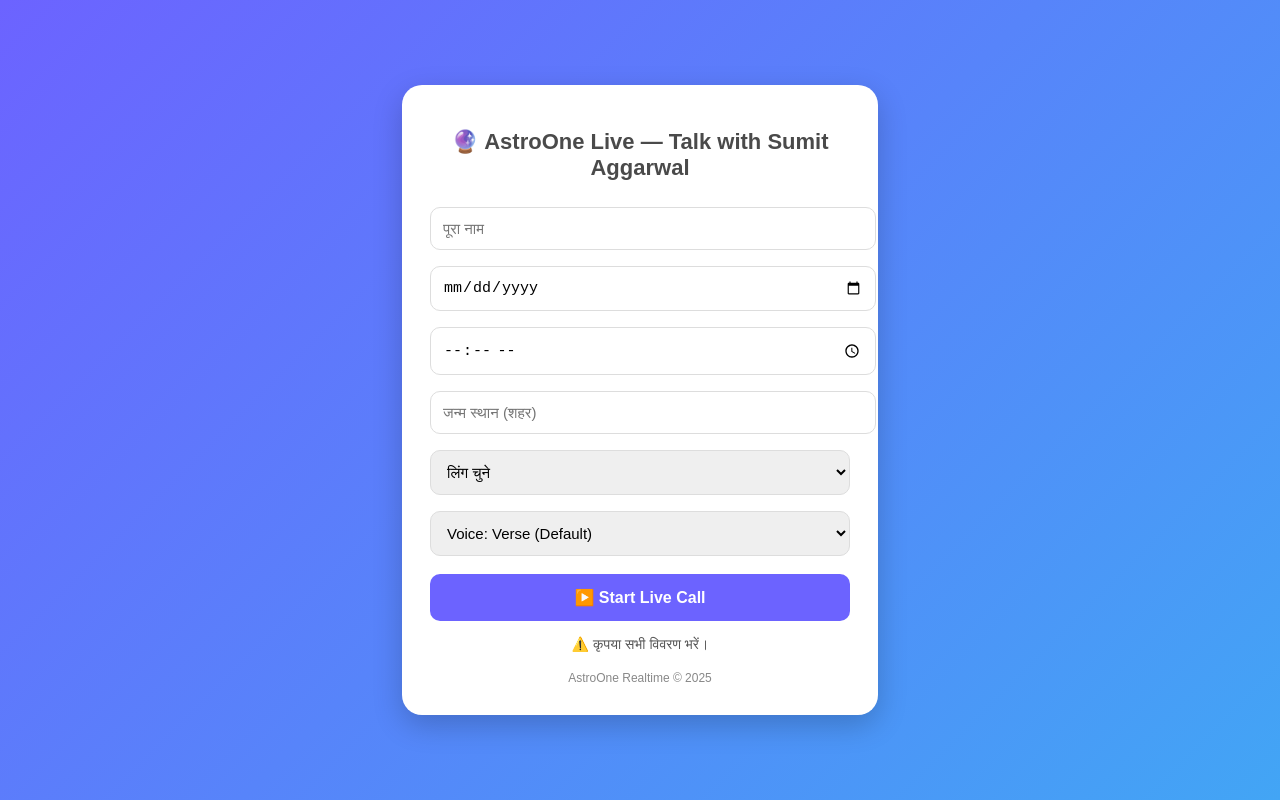
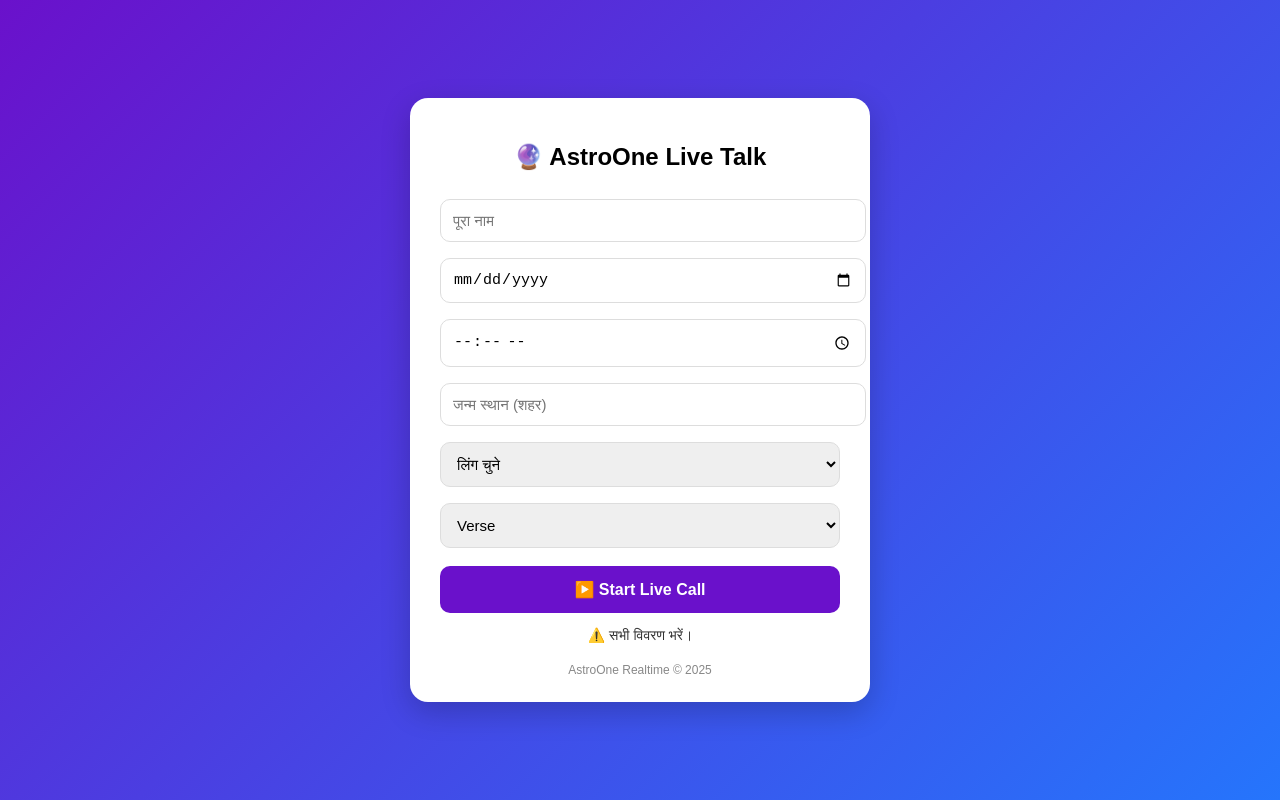
Before and after one commit to ksbminfotech5685/astroone-realtime-, a plain HTML site: page client/index.html in a window 1280 px wide. Both pictures are taken after a click on the button "▶️ Start Live Call". Drawn offline with Linux system fonts and the light colour scheme.

Commit message:
Update index.html

```diff
--- a/client/index.html
+++ b/client/index.html
@@ -1,165 +1,78 @@
 <!doctype html>
 <html lang="hi">
 <head>
-  <meta charset="utf-8" />
-  <meta name="viewport" content="width=device-width,initial-scale=1" />
-  <title>🔮 AstroOne Realtime — Live Astrology Call</title>
-
+<meta charset="utf-8">
+<meta name="viewport" content="width=device-width,initial-scale=1">
+<title>🔮 AstroOne Realtime — Final Stable Version 3.3</title>
 <style>
-    body {
-      font-family: "Poppins", sans-serif;
-      background: linear-gradient(135deg, #6c63ff 0%, #42a5f5 100%);
-      margin: 0;
-      min-height: 100vh;
-      display: flex;
-      align-items: center;
-      justify-content: center;
-    }
-    .container {
-      background: #fff;
-      width: 420px;
-      border-radius: 20px;
-      box-shadow: 0 10px 30px rgba(0,0,0,0.2);
-      padding: 30px 28px;
-      text-align: center;
-      transition: all .3s ease;
-    }
-    h1 {
-      color: #4a4a4a;
-      font-size: 22px;
-      margin-bottom: 18px;
-    }
-    input, select {
-      width: 100%;
-      padding: 12px;
-      margin: 8px 0;
-      border-radius: 10px;
-      border: 1px solid #ddd;
-      font-size: 15px;
-      outline: none;
-      transition: .2s;
-    }
-    input:focus, select:focus { border-color: #6c63ff; box-shadow: 0 0 0 2px #6c63ff33; }
-
-    button {
-      width: 100%;
-      padding: 14px;
-      margin-top: 10px;
-      border: none;
-      border-radius: 10px;
-      font-weight: 600;
-      font-size: 16px;
-      cursor: pointer;
-      transition: .2s;
-    }
-    #startBtn {
-      background: #6c63ff;
-      color: #fff;
-    }
-    #startBtn:hover { background: #5a52e0; }
-    #stopBtn {
-      background: #e74c3c;
-      color: #fff;
-      display: none;
-    }
-    #stopBtn:hover { background: #d13f2f; }
-    .status {
-      margin-top: 15px;
-      font-size: 14px;
-      color: #555;
-      min-height: 20px;
-    }
-    .footer {
-      margin-top: 15px;
-      font-size: 12px;
-      color: #888;
-    }
+body{margin:0;font-family:Poppins,sans-serif;background:linear-gradient(135deg,#6a11cb 0%,#2575fc 100%);
+display:flex;justify-content:center;align-items:center;height:100vh;}
+.card{background:#fff;width:400px;border-radius:18px;box-shadow:0 10px 30px rgba(0,0,0,.2);
+padding:25px 30px;text-align:center;animation:fadeIn .6s ease;}
+@keyframes fadeIn{from{opacity:0;transform:translateY(30px);}to{opacity:1;transform:translateY(0);}}
+input,select{width:100%;padding:12px;margin:8px 0;border-radius:10px;border:1px solid #ddd;font-size:15px;}
+button{width:100%;padding:14px;margin-top:10px;border:none;border-radius:10px;font-weight:600;font-size:16px;
+cursor:pointer;transition:.3s;}
+#startBtn{background:#6a11cb;color:#fff;}#startBtn:hover{background:#5310b8;}
+#stopBtn{background:#e74c3c;color:#fff;display:none;}#stopBtn:hover{background:#c0392b;}
+.status{margin-top:14px;font-size:14px;color:#333;min-height:22px;}
+.footer{margin-top:14px;color:#888;font-size:12px;}
 </style>
 </head>
 <body>
-  <div class="container">
-    <h1>🔮 AstroOne Live — Talk with Sumit Aggarwal</h1>
-
+<div class="card">
+<h2>🔮 AstroOne Live Talk</h2>
 <input id="name" placeholder="पूरा नाम">
 <input id="dob" type="date">
 <input id="tob" type="time">
 <input id="pob" placeholder="जन्म स्थान (शहर)">
-    <select id="gender">
-      <option value="">लिंग चुने</option>
-      <option value="male">पुरुष</option>
-      <option value="female">महिला</option>
-      <option value="other">अन्य</option>
-    </select>
-    <select id="voice">
-      <option value="verse">Voice: Verse (Default)</option>
-      <option value="alloy">Alloy</option>
-      <option value="amber">Amber</option>
-      <option value="copper">Copper</option>
-      <option value="sage">Sage</option>
-      <option value="opal">Opal</option>
-    </select>
-
+<select id="gender"><option value="">लिंग चुने</option><option value="male">पुरुष</option><option value="female">महिला</option><option value="other">अन्य</option></select>
+<select id="voice"><option value="verse">Verse</option><option value="alloy">Alloy</option><option value="amber">Amber</option><option value="copper">Copper</option><option value="sage">Sage</option><option value="opal">Opal</option></select>
 <button id="startBtn">▶️ Start Live Call</button>
 <button id="stopBtn">⏹ End Call</button>
-
-    <div class="status" id="status">Fill your birth details and press Start.</div>
-
-    <audio id="remoteAudio" autoplay></audio>
-
+<div class="status" id="status">अपनी जानकारी भरें और Start दबाएँ।</div>
+<audio id="remoteAudio" autoplay playsinline></audio>
 <div class="footer">AstroOne Realtime © 2025</div>
 </div>
 
 <script>
-    const startBtn = document.getElementById('startBtn');
-    const stopBtn = document.getElementById('stopBtn');
-    const remoteAudio = document.getElementById('remoteAudio');
-    const statusEl = document.getElementById('status');
 let pc, localStream, ephemeralKey, sessionMeta;
+const remoteAudio=document.getElementById("remoteAudio"),startBtn=document.getElementById("startBtn"),
+stopBtn=document.getElementById("stopBtn"),statusEl=document.getElementById("status");
+const setStatus=t=>statusEl.innerText=t;
 
-    function setStatus(msg){ statusEl.innerText = msg; }
+async function newSession(){
+  const name=document.getElementById("name").value.trim(),dob=document.getElementById("dob").value,
+  tob=document.getElementById("tob").value,pob=document.getElementById("pob").value.trim(),
+  gender=document.getElementById("gender").value,voice=document.getElementById("voice").value||"verse";
+  const r=await fetch("/session",{method:"POST",headers:{"Content-Type":"application/json"},
+  body:JSON.stringify({name,dob,tob,pob,gender,voice})});
+  const d=await r.json();
+  if(!d?.session) throw new Error("Session create failed");
+  sessionMeta=d.session;
+  ephemeralKey=sessionMeta?.client_secret?.value||sessionMeta?.client_secret;
+}
 
-    async function startCall() {
-      const name = document.getElementById('name').value.trim();
-      const dob = document.getElementById('dob').value;
-      const tob = document.getElementById('tob').value;
-      const pob = document.getElementById('pob').value.trim();
-      const gender = document.getElementById('gender').value;
-      const voice = document.getElementById('voice').value || 'verse';
-      if(!name||!dob||!tob||!pob||!gender){ return setStatus("⚠️ कृपया सभी विवरण भरें।"); }
+async function startCall(){
+  const name=document.getElementById("name").value.trim();
+  if(!name) return setStatus("⚠️ सभी विवरण भरें।");
+  setStatus("🔮 Connecting...");
+  startBtn.disabled=true; stopBtn.style.display="block";
 
-      setStatus("🔮 Connecting with AstroOne Realtime...");
-      startBtn.disabled = true;
+  await newSession(); // create first session
+  localStream=await navigator.mediaDevices.getUserMedia({audio:true});
+  pc=new RTCPeerConnection();
+  pc.ontrack=e=>{remoteAudio.srcObject=e.streams[0];remoteAudio.play().catch(()=>{});};
+  for(const t of localStream.getTracks()) pc.addTrack(t,localStream);
+  const offer=await pc.createOffer(); await pc.setLocalDescription(offer);
+  const model=sessionMeta?.model||"gpt-4o-realtime-preview";
+  const res=await fetch(`https://api.openai.com/v1/realtime?model=${model}`,{
+    method:"POST",headers:{Authorization:`Bearer ${ephemeralKey}`,"Content-Type":"application/sdp"},body:offer.sdp});
+  const ans=await res.text(); await pc.setRemoteDescription({type:"answer",sdp:ans});
+  setStatus("✅ Live call connected! बोलना शुरू करें...");
 
-      const resp = await fetch('/session', {
-        method:'POST',
-        headers:{'Content-Type':'application/json'},
-        body: JSON.stringify({ name,dob,tob,pob,gender,voice })
-      });
-      const data = await resp.json();
-      if(!data?.session){ setStatus("❌ Session creation failed."); console.log(data); return; }
-      sessionMeta = data.session;
-      ephemeralKey = sessionMeta?.client_secret?.value || sessionMeta?.client_secret;
-      if(!ephemeralKey){ setStatus("❌ Invalid session key."); console.log(sessionMeta); return; }
-
-      localStream = await navigator.mediaDevices.getUserMedia({ audio:true, video:false });
-      pc = new RTCPeerConnection();
-      pc.ontrack = e => { remoteAudio.srcObject = e.streams[0]; remoteAudio.play().catch(()=>{}); };
-      for(const t of localStream.getTracks()) pc.addTrack(t, localStream);
-
-      const offer = await pc.createOffer();
-      await pc.setLocalDescription(offer);
-
-      const modelName = sessionMeta?.model || "gpt-4o-realtime-preview";
-      const url = `https://api.openai.com/v1/realtime?model=${encodeURIComponent(modelName)}`;
-      const res = await fetch(url, {
-        method:'POST',
-        headers:{'Authorization':`Bearer ${ephemeralKey}`,'Content-Type':'application/sdp'},
-        body: offer.sdp
-      });
-      const answer = await res.text();
-      await pc.setRemoteDescription({type:'answer', sdp:answer});
-      setStatus("✅ Live call connected! You can start speaking.");
-      stopBtn.style.display="block";
+  // refresh token every 55s
+  setInterval(async()=>{try{await newSession();console.log("🔁 Token refreshed");}catch{}},55000);
 }
 
 function stopCall(){
@@ -169,8 +82,7 @@
   setStatus("📴 Call ended.");
 }
 
-    startBtn.onclick=startCall;
-    stopBtn.onclick=stopCall;
+startBtn.onclick=startCall; stopBtn.onclick=stopCall;
 </script>
 </body>
 </html>
```
Lines whose indentation alone changed are shown as unchanged.
